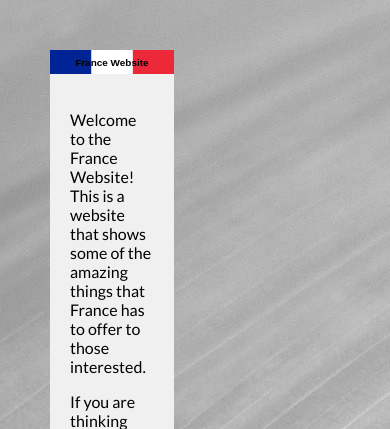
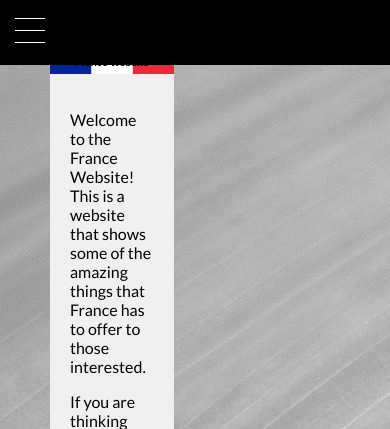
Before and after one commit to peddih9242/2023_France_Website, a PHP site: page / in a window 390 px wide. Shown: the top 429 px of the page. Run offline with PHP 8.4, Linux system fonts and the light colour scheme; some web fonts are replaced.

Commit message:
top bar currently displays links when clicked

```diff
--- /dev/null
+++ b/css/bar-links.css
@@ -0,0 +1,121 @@
+#container {
+    z-index: 111;
+    visibility: hidden;
+}
+
+.navT {
+    -webkit-transition: all 0.25s;
+    z-index: 111;
+    cursor: pointer;
+    width: 100%;
+    background: #212121;
+    height: 65px;
+    left: 0;
+    top: 0;
+    position: fixed;
+}
+.navT .icon {
+    -webkit-transition: all 0.25s;
+    position: absolute;
+    width: 30px;
+    height: 1px;
+    left: 15px;
+    top: 30px;
+    background-color: white;
+}
+.navT .icon:before, .navT .icon:after {
+    -webkit-transition: all 0.25s;
+    width: 30px;
+    height: 1px;
+    left: 0;
+    background: white;
+    position: absolute;
+    content: "";
+}
+.navT .icon:before {
+    top: -10px;
+}
+.navT .icon:after {
+    top: 10px;
+}
+.navT:hover {
+    background: black;
+}
+.navT:hover .icon:before {
+    top: -12px;
+}
+.navT:hover .icon:after {
+    top: 12px;
+}
+.navT.active .icon {
+    -webkit-transform: rotate(180deg);
+    background-color: transparent;
+    left: 10px;
+}
+.navT.active .icon:before, .navT.active .icon:after {
+    top: 0;
+}
+.navT.active .icon:before {
+    -webkit-transform: rotate(45deg);
+}
+.navT.active .icon:after {
+    -webkit-transform: rotate(-45deg);
+}
+
+#bar-menu {
+    z-index: 111;
+    -webkit-transition: all 0.5s;
+    text-align: center;
+    position: fixed;
+    left: 0;
+    right: 0;
+    margin: 0 auto;
+    top: 65px;
+    font-size: 18px;
+    font-family: sans-serif;
+    font-weight: 100;
+    text-transform: uppercase;
+    width: 100%;
+    height: 0;
+    border-bottom: 1px solid transparent;
+    overflow: hidden;
+}
+#bar-menu ul {
+    list-style: none;
+    padding: 0;
+    letter-spacing: 0.4em;
+}
+#bar-menu li:first-child {
+    margin-top: 0;
+}
+#bar-menu li {
+    -webkit-transition: all 0.2s;
+    margin-top: 20px;
+    padding: 5px 0;
+    color: white;
+}
+#bar-menu a {
+    padding: 8px;
+    -webkit-transition: all 0.25s;
+    cursor: pointer;
+}
+#bar-menu a:hover {
+    letter-spacing: 0.5em;
+    text-decoration: underline;
+}
+#bar-menu.open {
+    height: 270px;
+    width: 100%;
+    background: #f3581b;
+    border-bottom: 1px solid black;
+}
+
+.space {
+    letter-spacing: 0;
+}
+
+@media (max-width: 767px) {
+    #container {
+        visibility: visible;
+    }
+}
--- a/css/navigation.css
+++ b/css/navigation.css
@@ -68,10 +68,6 @@ ul li:hover .dropdown{
         z-index: 1;
     }
 
-    .display{
-        display: block;
-    }
-
     .menu-content {
         display: none;
     }
--- a/index.php
+++ b/index.php
@@ -19,6 +19,10 @@
     <link rel="stylesheet" href="css/layout.css">
     <link rel="stylesheet" href="css/navigation.css">
     <link rel="stylesheet" href="css/nav.css">
+    <link rel="stylesheet" href="css/bar-links.css">
+
+    <!-- Link to JQuery -->
+    <script src="js/j_query_min.js"></script>
 
 </head>
 
@@ -26,11 +30,29 @@
 
     <div class="wrapper">
 
+        <!-- bar at top to open links -->
+        <div id="container">
+        <div class="navT">
+            <div class="icon"></div>
+        </div>
+
+        <div id="bar-menu">
+            <ul>
+            <li><a>Hom<span class="space">e</span></a></li>
+            <li><a>Informatio<span class="space">n</span></a></li>
+            <li><a>Attraction<span class="space">s</span></a></li>
+            <li><a>Contac<span class="space">t</span></a></li>
+            </ul>
+        </div>
+
+        </div>
+
         <div class="title">
             <h1>France Website</h1>
         </div>
 
         <div class="box nav">
+            <!-- full width navigation -->
             <nav class="menu menu-1">
 				<ul>
                     <li><a href="index.php" class="nav">Home</a></li>
@@ -45,9 +67,8 @@
                     <li><a href="" class="nav">Contact</a></li>
                 </ul>
 				</nav>
+
         </div>
-
-
 
         <div class = "box main">
 
@@ -65,4 +86,12 @@
 
     </div>  <!-- / wrapper  -->
 
+<script>
+    $(".navT").on("click", function(){
+    $(this).toggleClass("active");
+    $("#bar-menu").toggleClass("open");
+    $(".content").toggleClass("shift");
+    })
+</script>
+
 </body>
```
